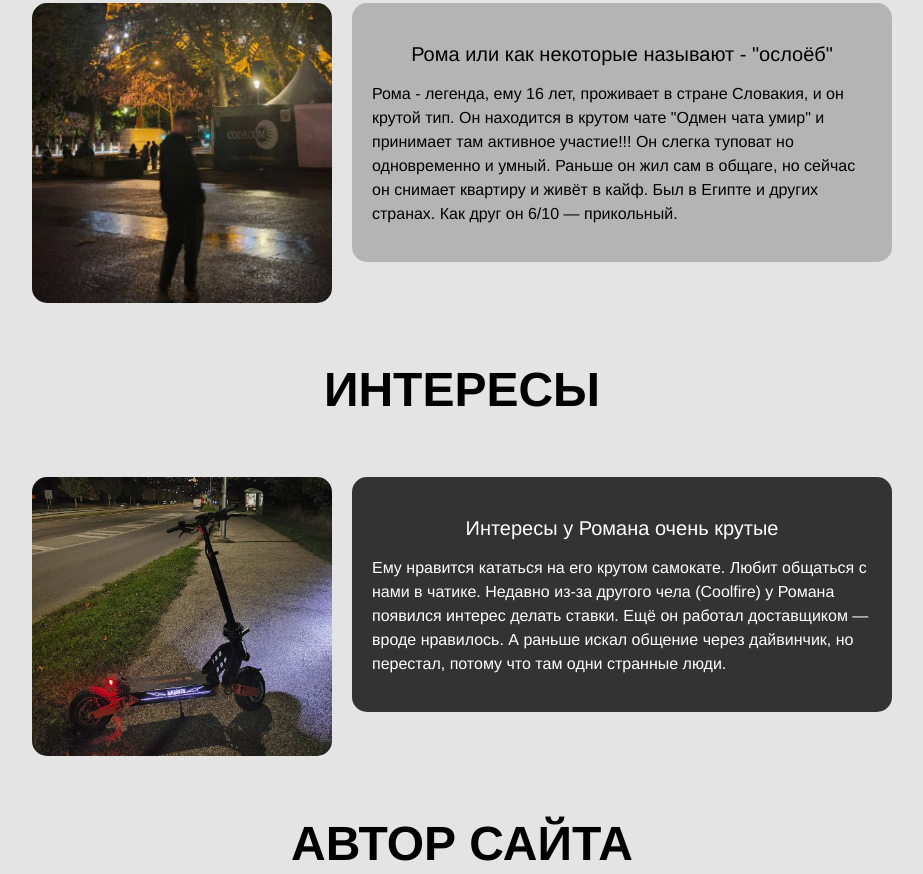
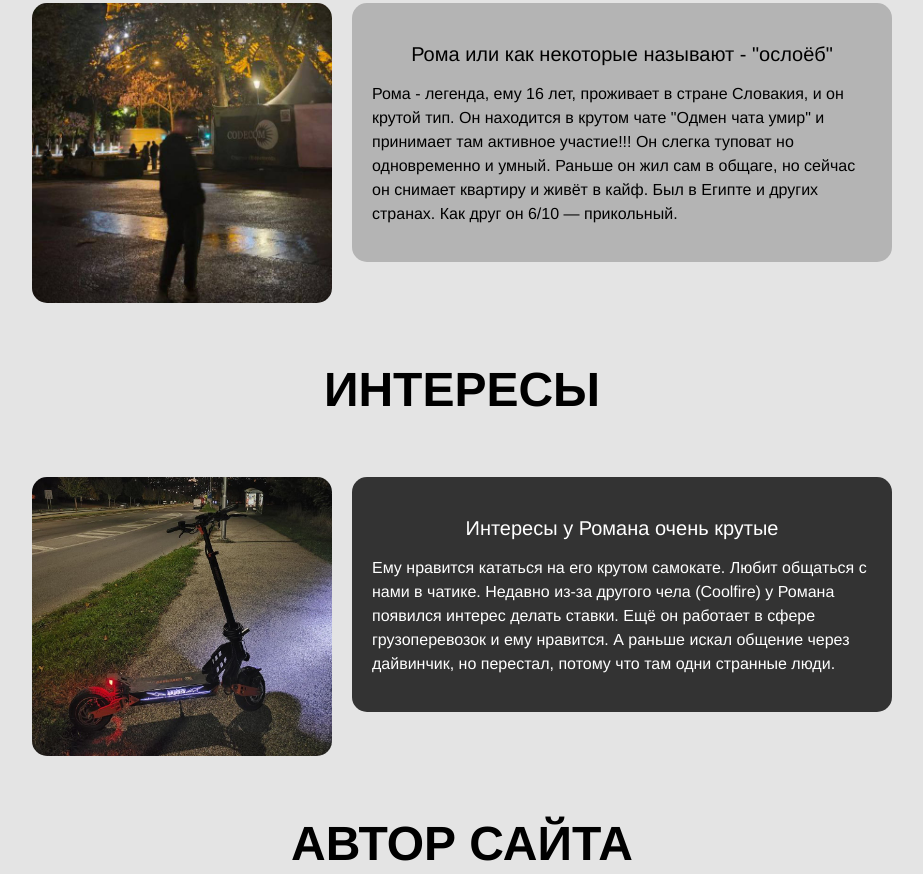
Before and after one commit to dkdk227/geeege, a plain HTML site: page index.html in a window 1280 px wide. Shown: the part 342-1216 px from the top of the page, without its empty margins (178-1101 px from the left). Drawn offline with Linux system fonts and the light colour scheme.

Commit message:
Update index.html

```diff
--- a/index.html
+++ b/index.html
@@ -168,7 +168,7 @@
     <img src="samokat.jpg" alt="Самокат">
     <div class="content dark">
       <p class="odin">Интересы у Романа очень крутые</p>
-      <p class="text">Ему нравится кататься на его крутом самокате. Любит общаться с нами в чатике. Недавно из-за другого чела (Coolfire) у Романа появился интерес делать ставки. Ещё он работал доставщиком — вроде нравилось. А раньше искал общение через дайвинчик, но перестал, потому что там одни странные люди.</p>
+      <p class="text">Ему нравится кататься на его крутом самокате. Любит общаться с нами в чатике. Недавно из-за другого чела (Coolfire) у Романа появился интерес делать ставки. Ещё он работает в сфере грузоперевозок и ему нравится. А раньше искал общение через дайвинчик, но перестал, потому что там одни странные люди.</p>
     </div>
   </section>
 
```
